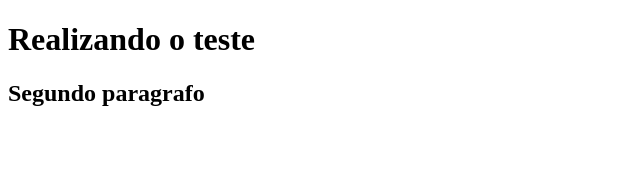
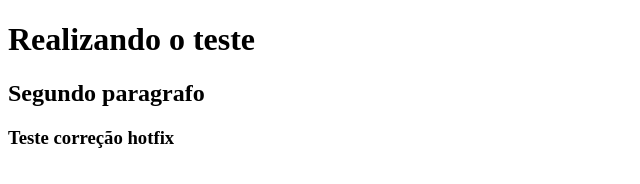
Before and after one commit to MatheusPrusch777/EntregaContinua, a plain HTML site: page ExercicioEntregaContinua/index.html in a window 1280 px wide. Shown: the whole page, without its empty margins (0-640 px from the left). Drawn offline with Linux system fonts and the light colour scheme.

Commit message:
fix: criação do h3
criado mais um parágrafo simulando um bug na hotfix

```diff
--- a/ExercicioEntregaContinua/index.html
+++ b/ExercicioEntregaContinua/index.html
@@ -8,5 +8,6 @@
 <body>
     <h1>Realizando o teste</h1>
     <h2>Segundo paragrafo</h2>
+    <h3>Teste correção hotfix</h3>
 </body>
 </html>
```
